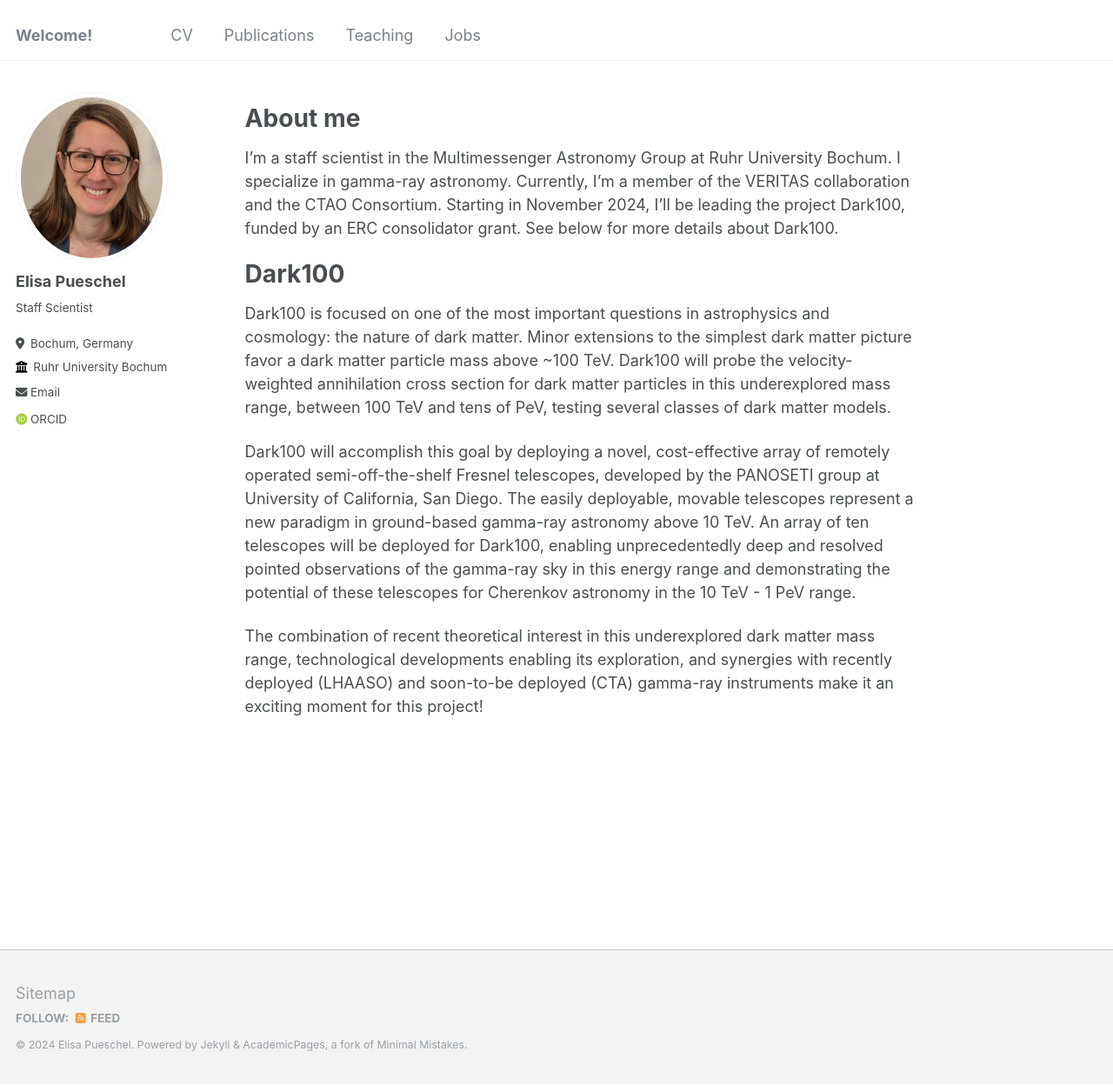
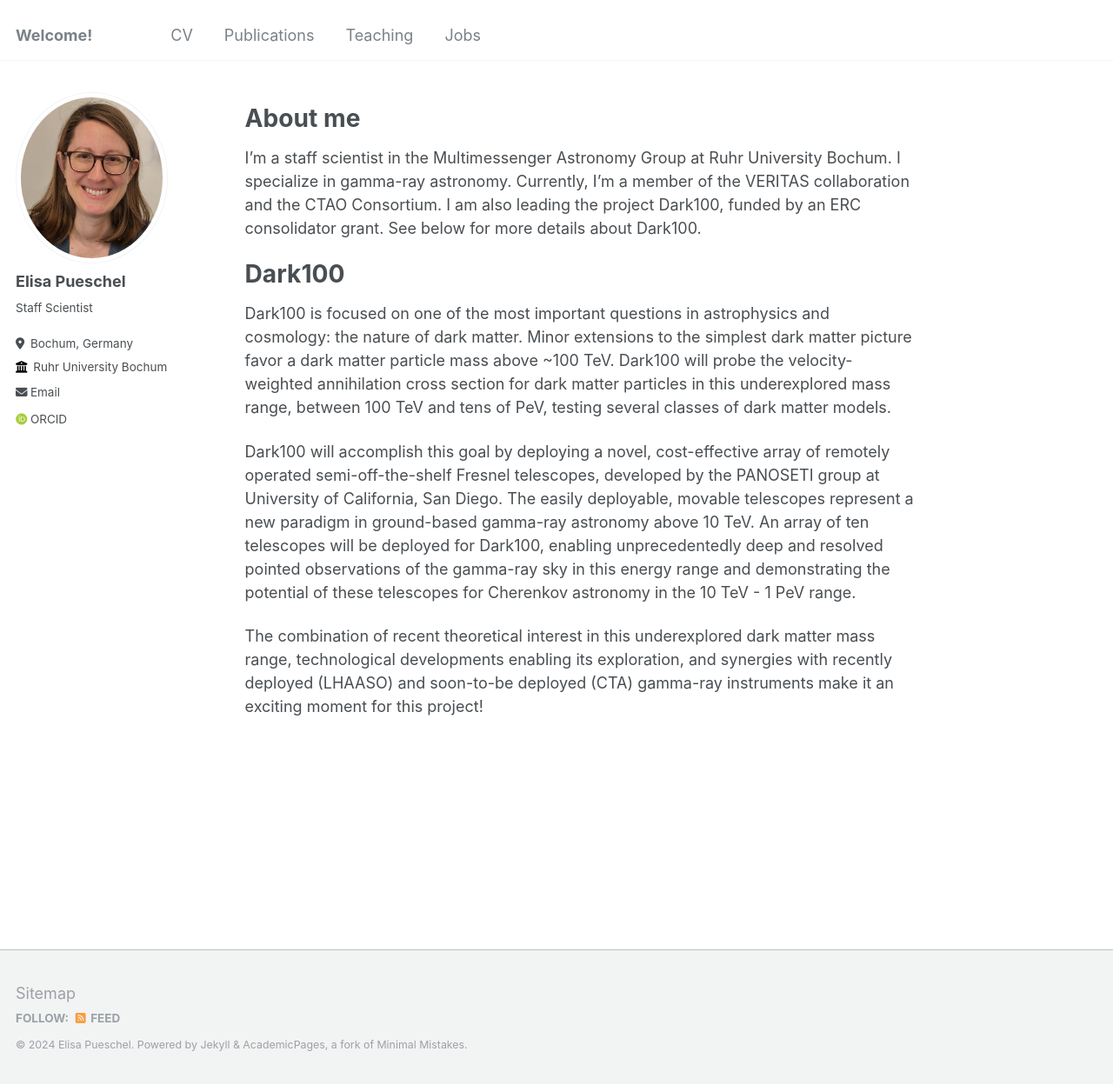
Before and after one commit to epuesche/epuesche.github.io, a Jekyll site: the page built from _pages/about.md, in a window 1280 px wide and 1248 px high. Shown: the whole window at 87% size. Built offline with Jekyll 4.4.1, drawn with Linux system fonts in a browser that asks for light colours; some web fonts are replaced.

Commit message:
Update about.md

```diff
--- a/_pages/about.md
+++ b/_pages/about.md
@@ -9,7 +9,7 @@ redirect_from:
 
 About me
 ======
-I'm a staff scientist in the Multimessenger Astronomy Group at Ruhr University Bochum. I specialize in gamma-ray astronomy. Currently, I'm a member of the VERITAS collaboration and the CTAO Consortium. Starting in November 2024, I'll be leading the project Dark100, funded by an ERC consolidator grant. See below for more details about Dark100.
+I'm a staff scientist in the Multimessenger Astronomy Group at Ruhr University Bochum. I specialize in gamma-ray astronomy. Currently, I'm a member of the VERITAS collaboration and the CTAO Consortium. I am also leading the project Dark100, funded by an ERC consolidator grant. See below for more details about Dark100.
 
 
 Dark100
```
